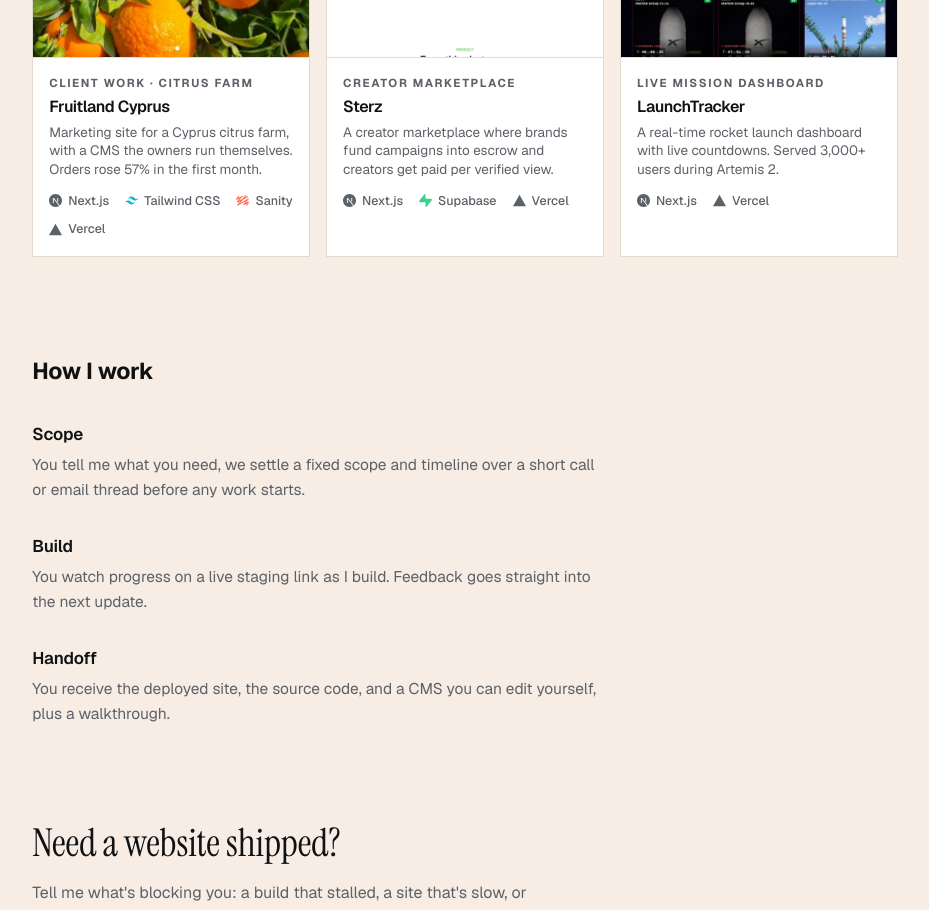
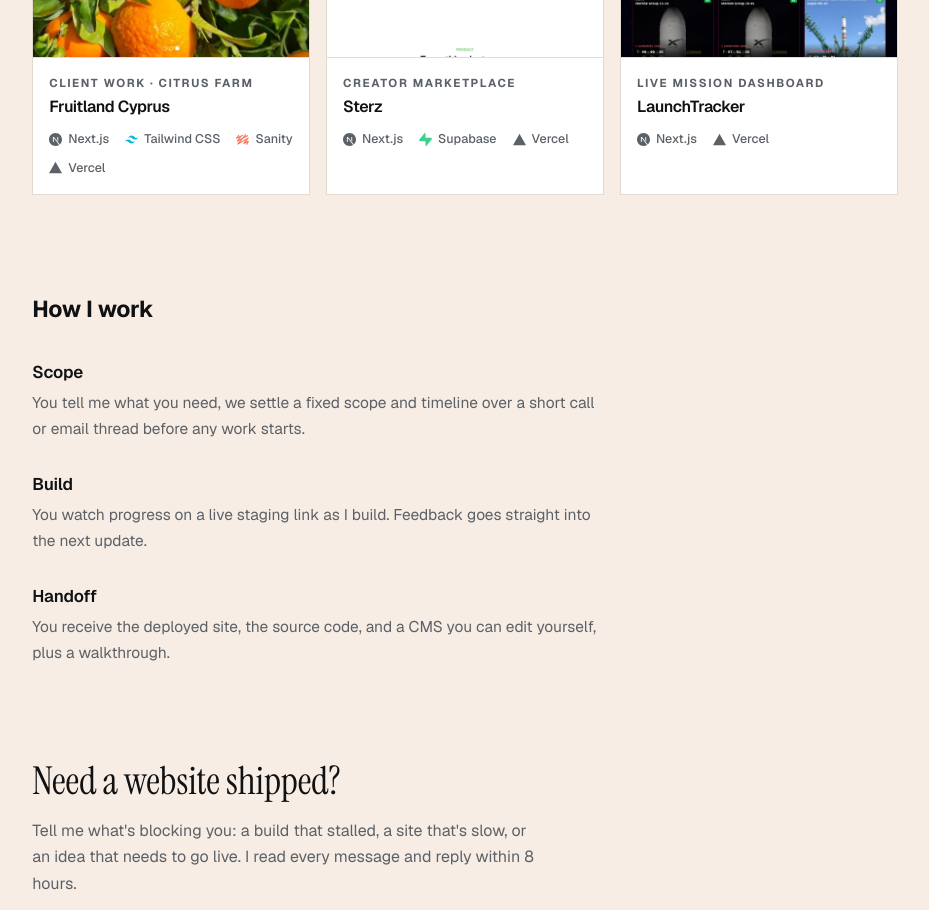
Before and after one commit to samuel-sarmah/samuel, a Next.js app: page / in a window 1280 px wide. Shown: the part 2060-2970 px from the top of the page, without its empty margins (299-1228 px from the left). Built offline with nearby package versions, Linux system fonts and the light colour scheme; no server answers.

Commit message:
Show only the name and stack on the homepage work cards

```diff
--- a/components/ProjectCard.js
+++ b/components/ProjectCard.js
@@ -90,7 +90,7 @@ export default function ProjectCard({ project, headingLevel = 3 }) {
 }
 
 export function CompactProjectCard({ project }) {
-  const { name, tagline, summary, description, stack, live, code, preview } = project;
+  const { name, tagline, stack, live, code, preview } = project;
   const href = live ?? code;
 
   return (
@@ -114,7 +114,6 @@ export function CompactProjectCard({ project }) {
       <div className="p-4">
         {tagline && <p className="eyebrow text-[11px]">{tagline}</p>}
         <h3 className="mt-1 text-[16px] font-semibold leading-tight tracking-tight">{name}</h3>
-        <p className="mt-1.5 text-[13.5px] leading-snug text-[var(--muted)]">{summary ?? description}</p>
         {stack && (
           <div className="mt-3">
             <TechRow items={stack} size={13} />
```
